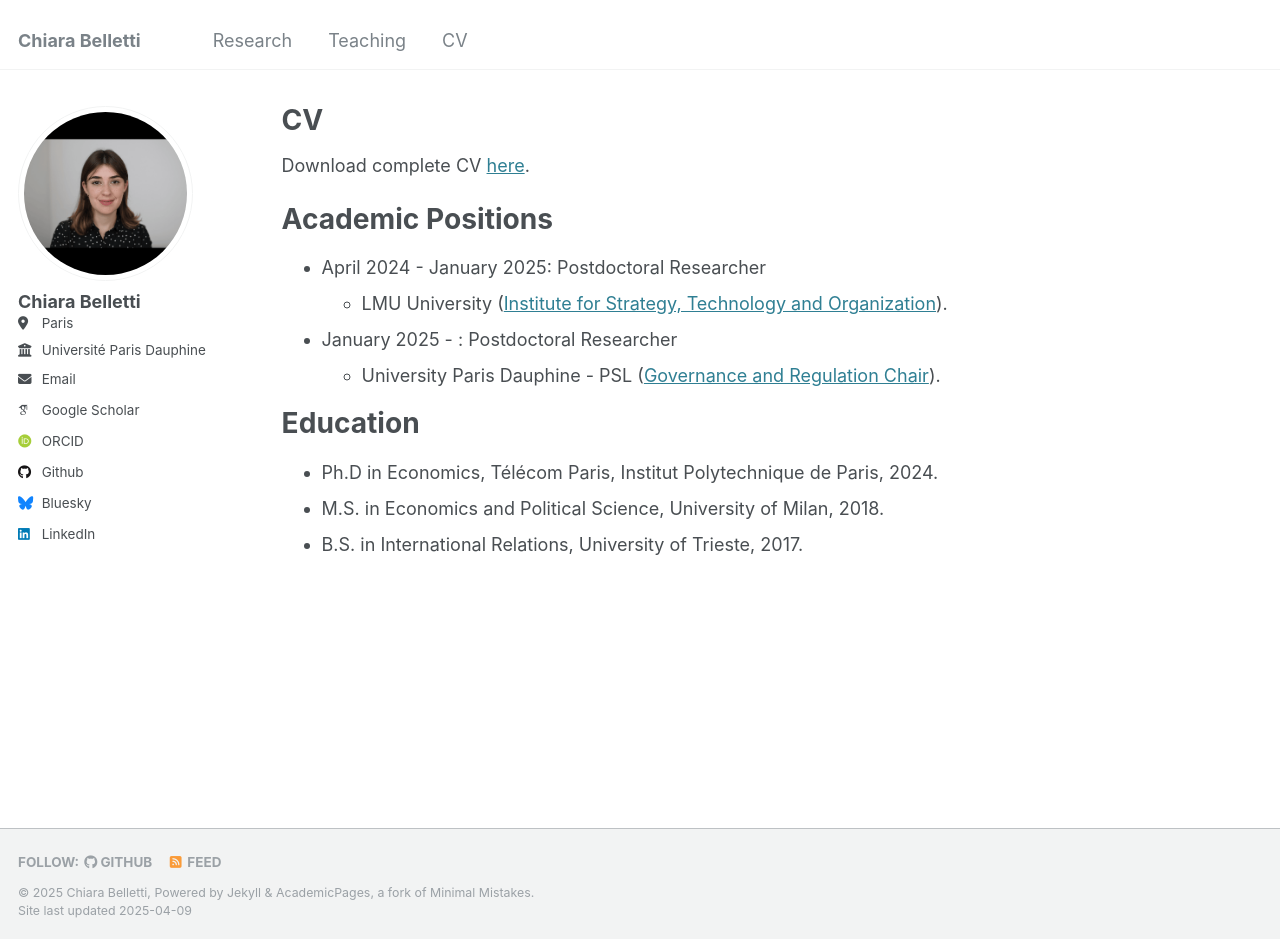
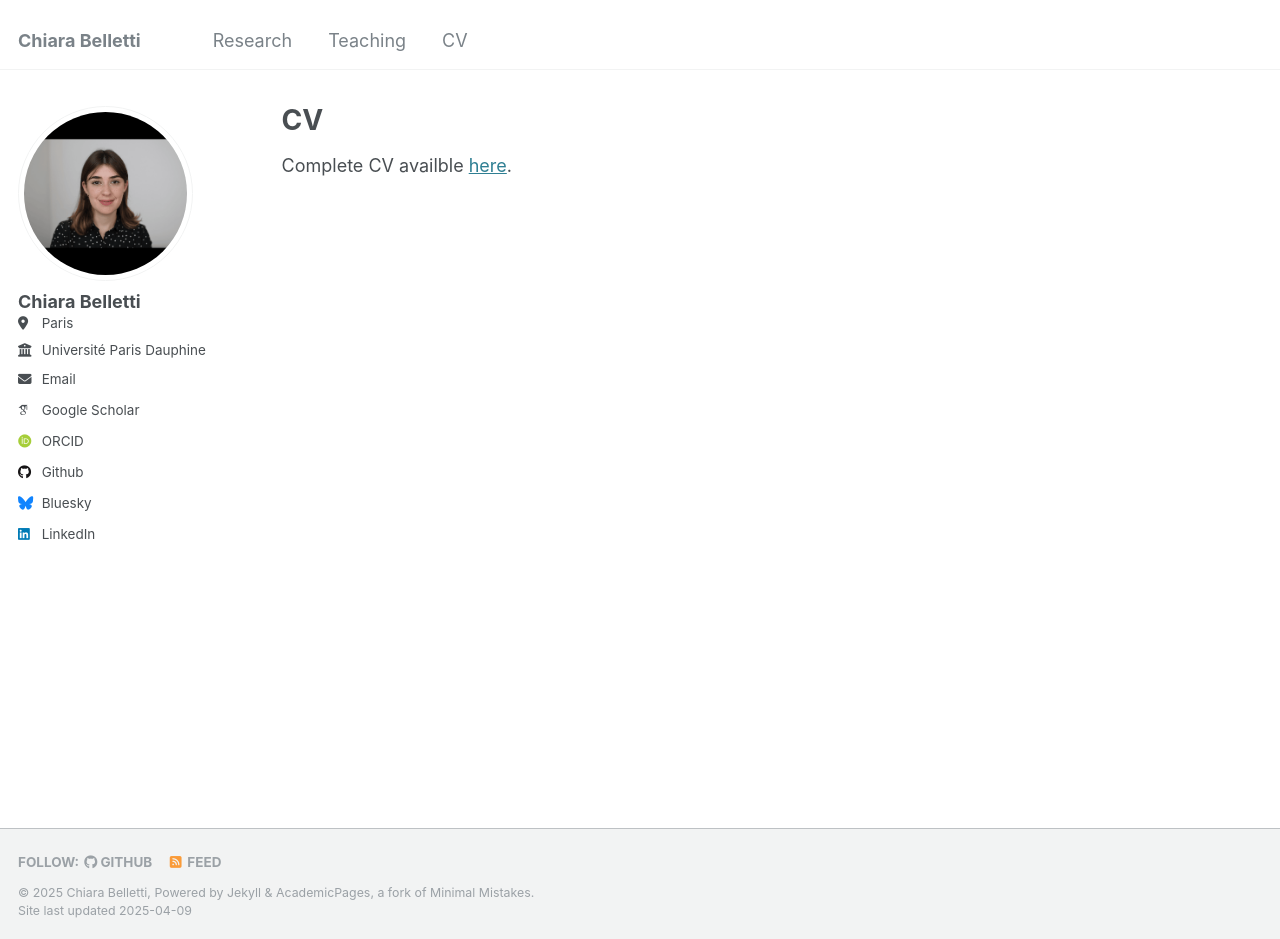
Before and after one commit to ChiaraBelletti/ChiaraBelletti.github.io, a Jekyll site: the page built from _pages/cv.md, in a window 1280 px wide and 939 px high. Built offline with Jekyll 4.4.1, drawn with Linux system fonts in a browser that asks for light colours; some web fonts are replaced.

Commit message:
Update cv.md

```diff
--- a/_pages/cv.md
+++ b/_pages/cv.md
@@ -9,18 +9,4 @@ redirect_from:
 
 {% include base_path %}
 
-Download complete CV <a href="https://www.dropbox.com/scl/fi/a9zsd0p50ftklqun4zx6s/CV_Chiara_Belletti.pdf?rlkey=m5cv87834nnj82d49t2kl273k&st=qoh6iiz9&dl=0">here</a>.
-
-Academic Positions
-======
-* April 2024 - January 2025: Postdoctoral Researcher
-  * LMU University (<a href="https://www.som.lmu.de/isto/en/">Institute for Strategy, Technology and Organization</a>).
-
-* January 2025 - : Postdoctoral Researcher
-  * University Paris Dauphine - PSL (<a href="https://chairgovreg.fondation-dauphine.fr/">Governance and Regulation Chair</a>).
-
-Education
-======
-* Ph.D in Economics, Télécom Paris, Institut Polytechnique de Paris, 2024.
-* M.S. in Economics and Political Science, University of Milan, 2018.
-* B.S. in International Relations, University of Trieste, 2017.
+Complete CV availble <a href="https://www.dropbox.com/scl/fi/a9zsd0p50ftklqun4zx6s/CV_Chiara_Belletti.pdf?rlkey=m5cv87834nnj82d49t2kl273k&st=qoh6iiz9&dl=0">here</a>.
```
